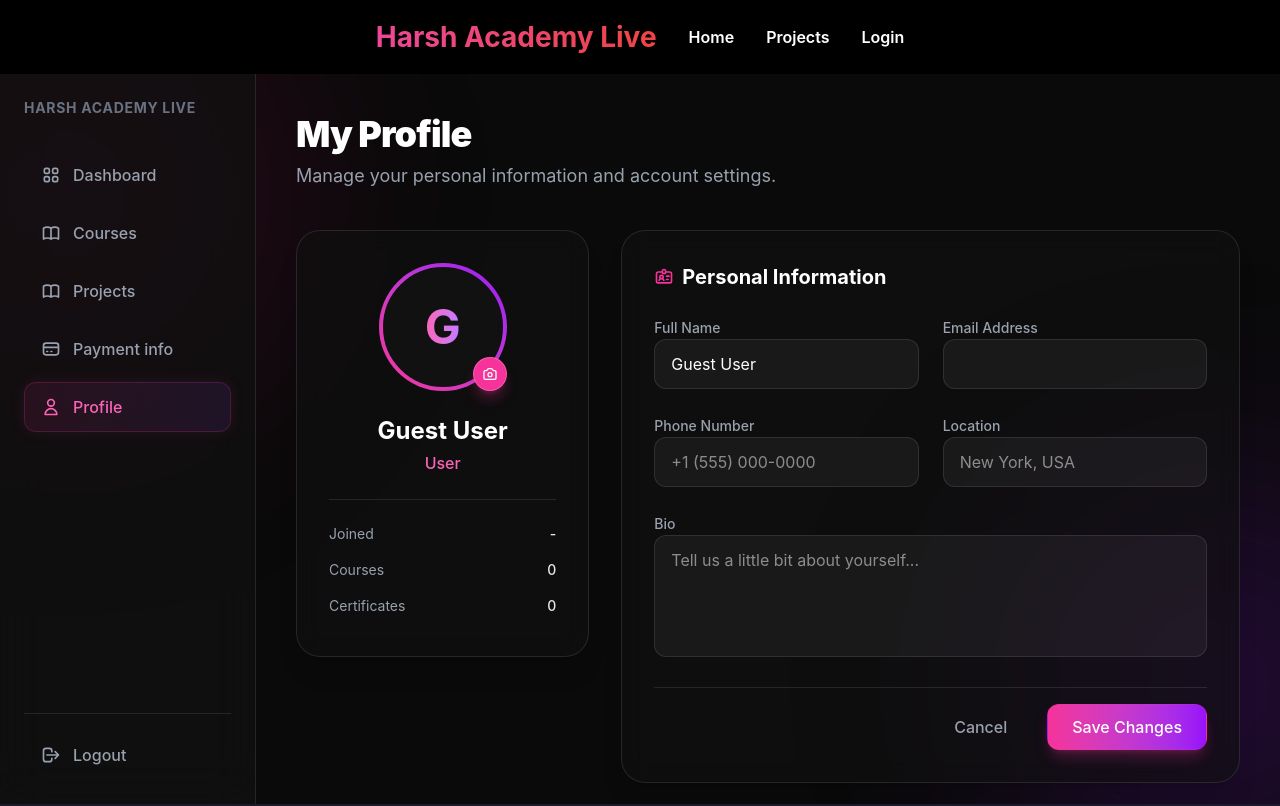
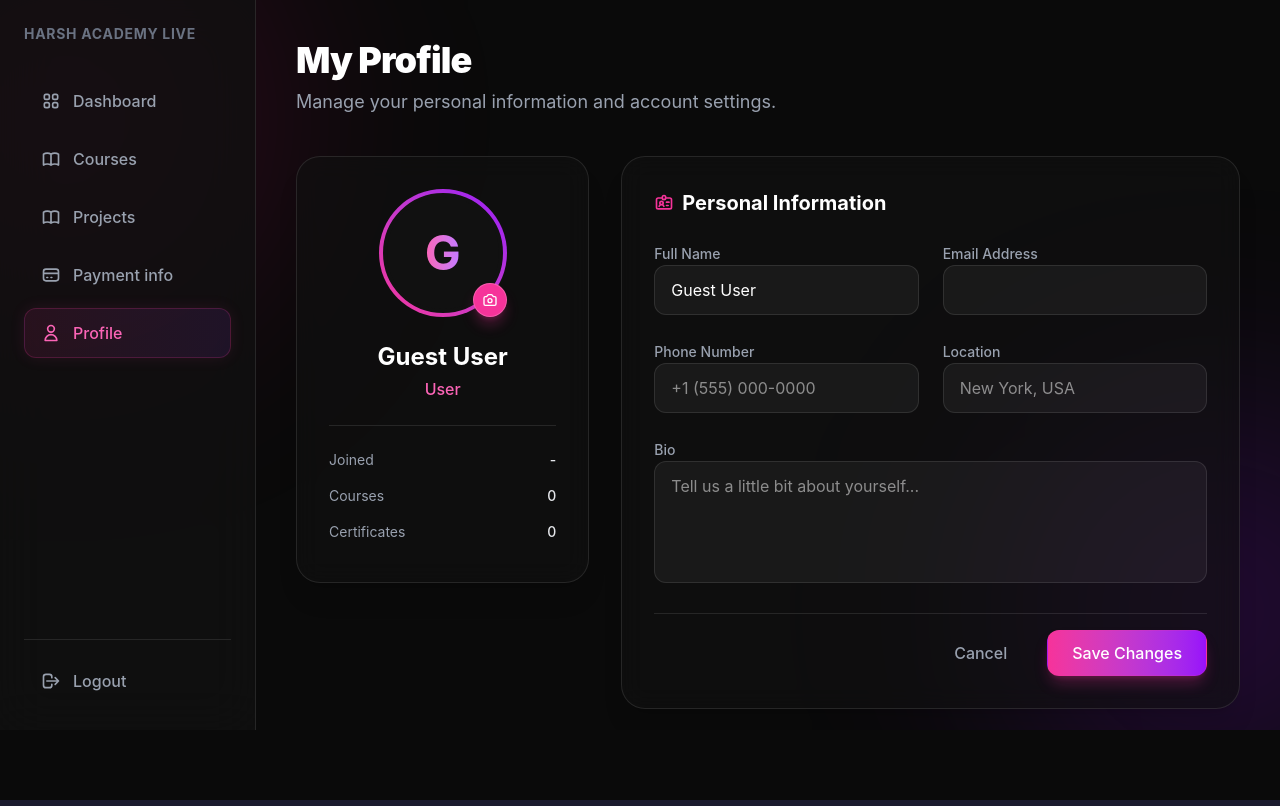
Before and after one commit to harsh-suman5/testing_website, a React (Vite) app: page /profile in a window 1280 px wide. Shown: the top 806 px of the page. Built offline with nearby package versions, Linux system fonts and the light colour scheme; no server answers.

Commit message:
profile page added 2.0

```diff
--- a/src/components/dashboard/profile.jsx
+++ b/src/components/dashboard/profile.jsx
@@ -51,7 +51,7 @@ const Profile = () => {
 
   return (
     <div className="min-h-screen bg-[#0a0a0a] text-gray-100 font-sans selection:bg-pink-500/30">
-      <Dash_navbar />
+
       <div className="flex min-h-[calc(100vh-70px)] relative overflow-hidden">
 
         {/* Background glow effects */}
```
